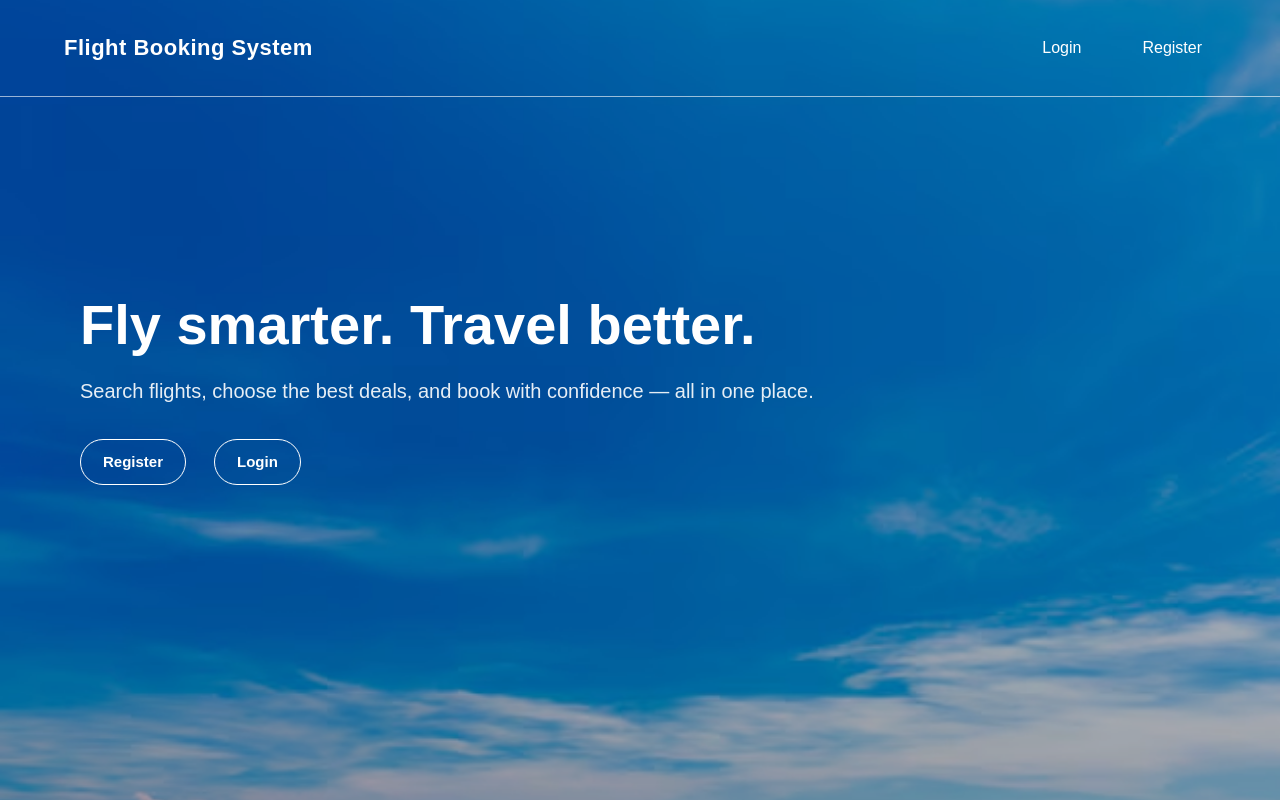
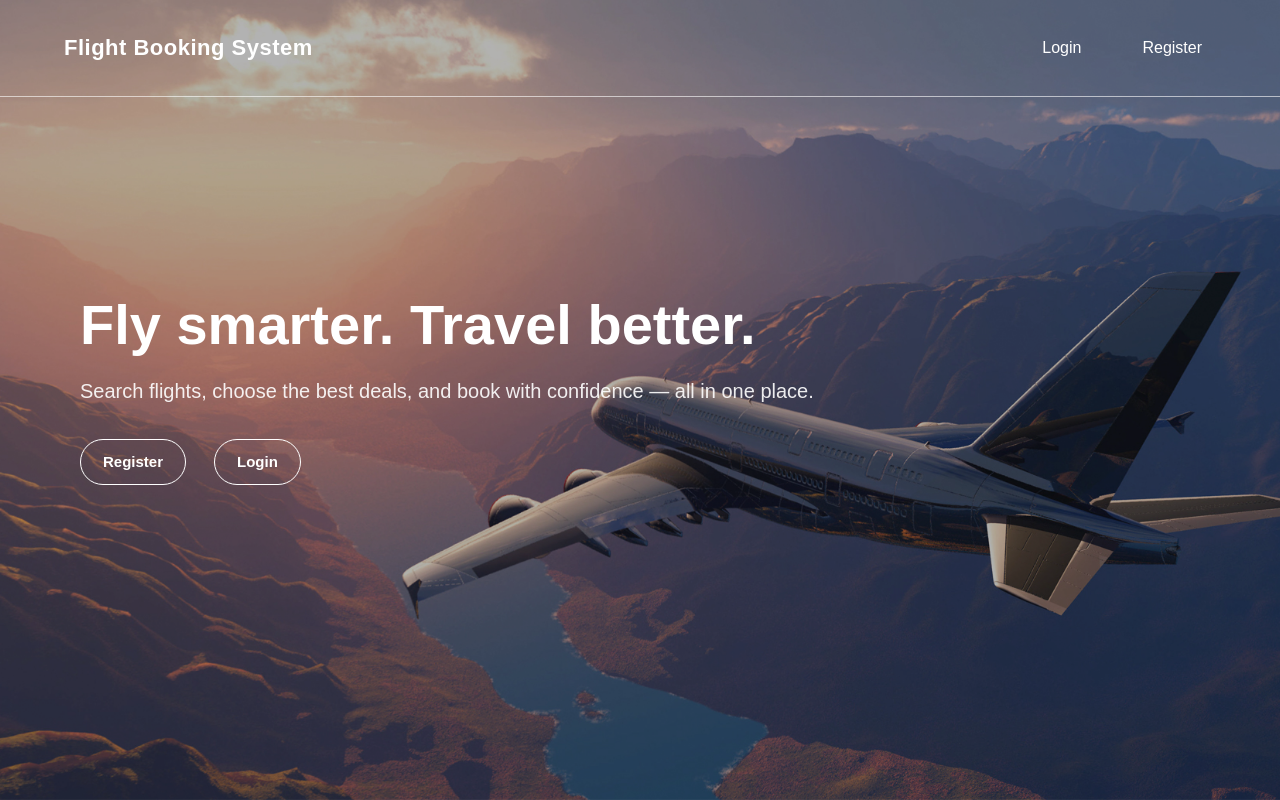
Before and after one commit to KeerthikaReddyChalla/Angular-FlightBookingApplication, an Angular app: page /home in a window 1280 px wide. Built offline with nearby package versions, Linux system fonts and the light colour scheme.

Commit message:
add home page

```diff
--- a/src/app/pages/home/home.css
+++ b/src/app/pages/home/home.css
@@ -7,7 +7,7 @@
 .hero {
   position: relative;
   height: 100vh;
-  background-image: url('/her-flight.avif'); /* put image here */
+  background-image: url('/hero-flight3.jpg'); /* put image here */
   background-size: cover;
   background-position: center;
   display: flex;
--- a/src/app/pages/login/login.css
+++ b/src/app/pages/login/login.css
@@ -4,7 +4,7 @@
   display: flex;
   justify-content: center;
   align-items: center;
-  background: #e4f1fe;
+  /* background: #e4f1fe; */
   font-family: Arial, sans-serif;
 }
 
--- a/src/app/pages/register/register.css
+++ b/src/app/pages/register/register.css
@@ -4,7 +4,7 @@
   display: flex;
   align-items: center;
   justify-content: center;
-  background: #e4f1fe;
+  /* background: #e4f1fe; */
 }
 
 
```
Also changed, not shown: public/hero-flight3.jpg (added).
